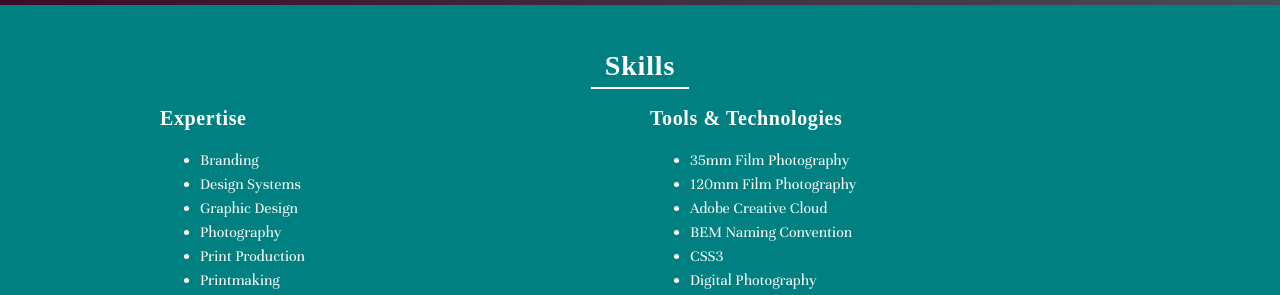
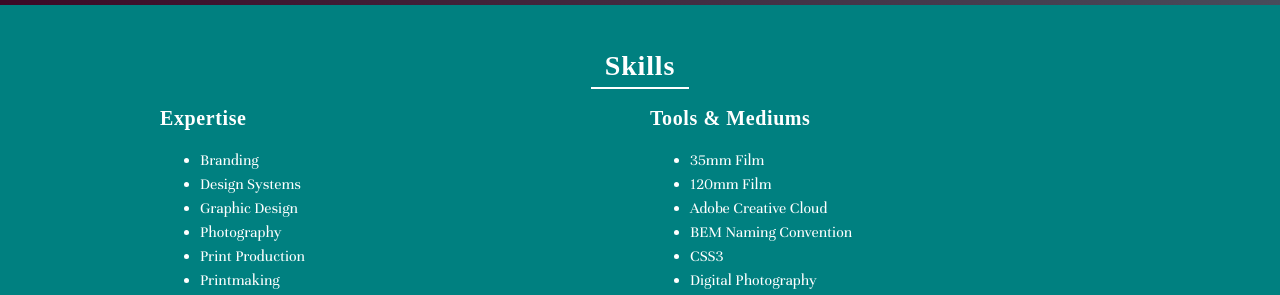
Before and after one commit to asmithorn/asmithorn.github.io, a Jekyll site: the page built from about/index.html, in a window 1280 px wide. Shown: the part 411-706 px from the top of the page. Built offline with Jekyll 4.4.1, drawn with Linux system fonts in a browser that asks for light colours; some web fonts are replaced.

Commit message:
about skills 2

```diff
--- a/about/index.html
+++ b/about/index.html
@@ -36,10 +36,10 @@ layout: default
       </div>
 
       <div class="o-two-col__column">
-        <h3>Tools &amp; Technologies</h3>
+        <h3>Tools &amp; Mediums</h3>
         <ul>
-          <li>35mm Film Photography</li>
-          <li>120mm Film Photography</li>
+          <li>35mm Film</li>
+          <li>120mm Film</li>
           <li>Adobe Creative Cloud</li>
           <li>BEM Naming Convention</li>
           <li>CSS3</li>
--- a/css/style.scss
+++ b/css/style.scss
@@ -216,6 +216,14 @@ h3 {
     color: $maroon;
   }
 
+  .c-list {
+    @include list-reset();
+    li {
+      margin-bottom: .5em;
+    }
+  }
+
+
 
 
 /*--UTILITIES--*/
```
